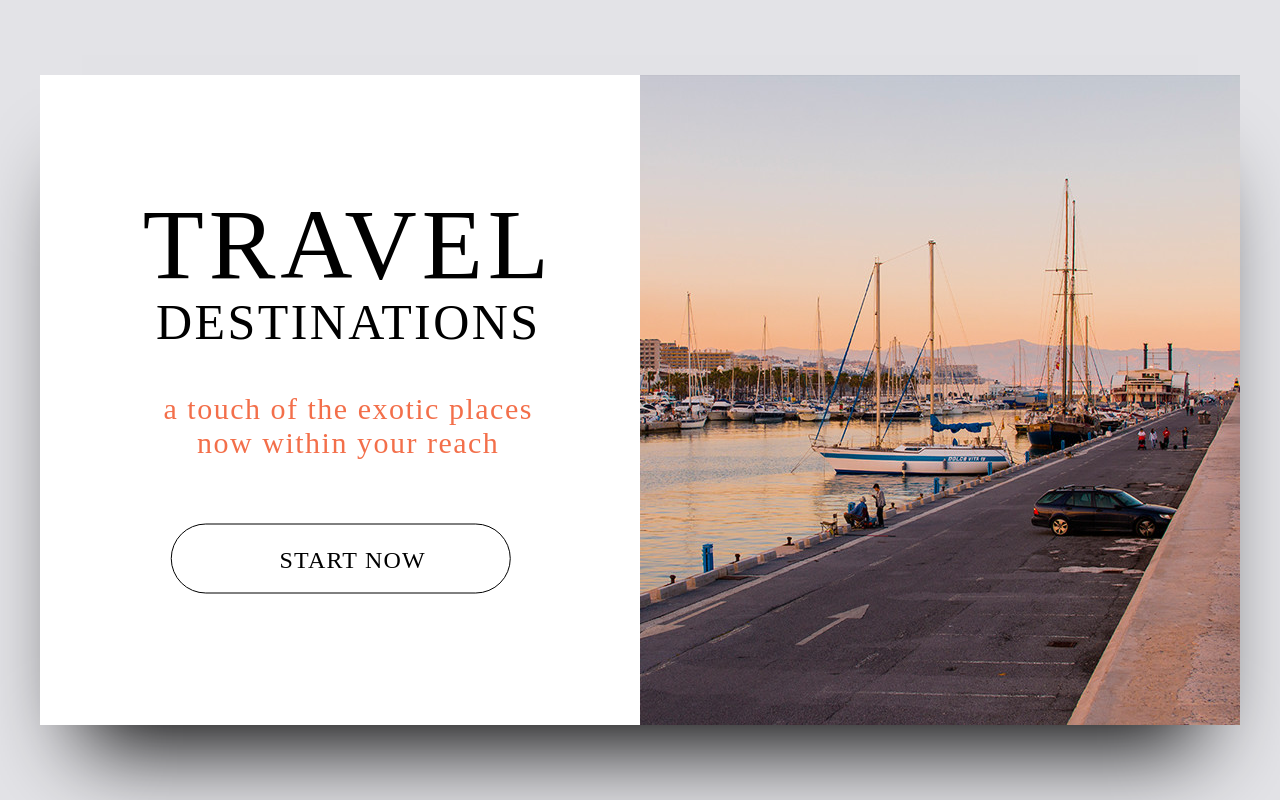
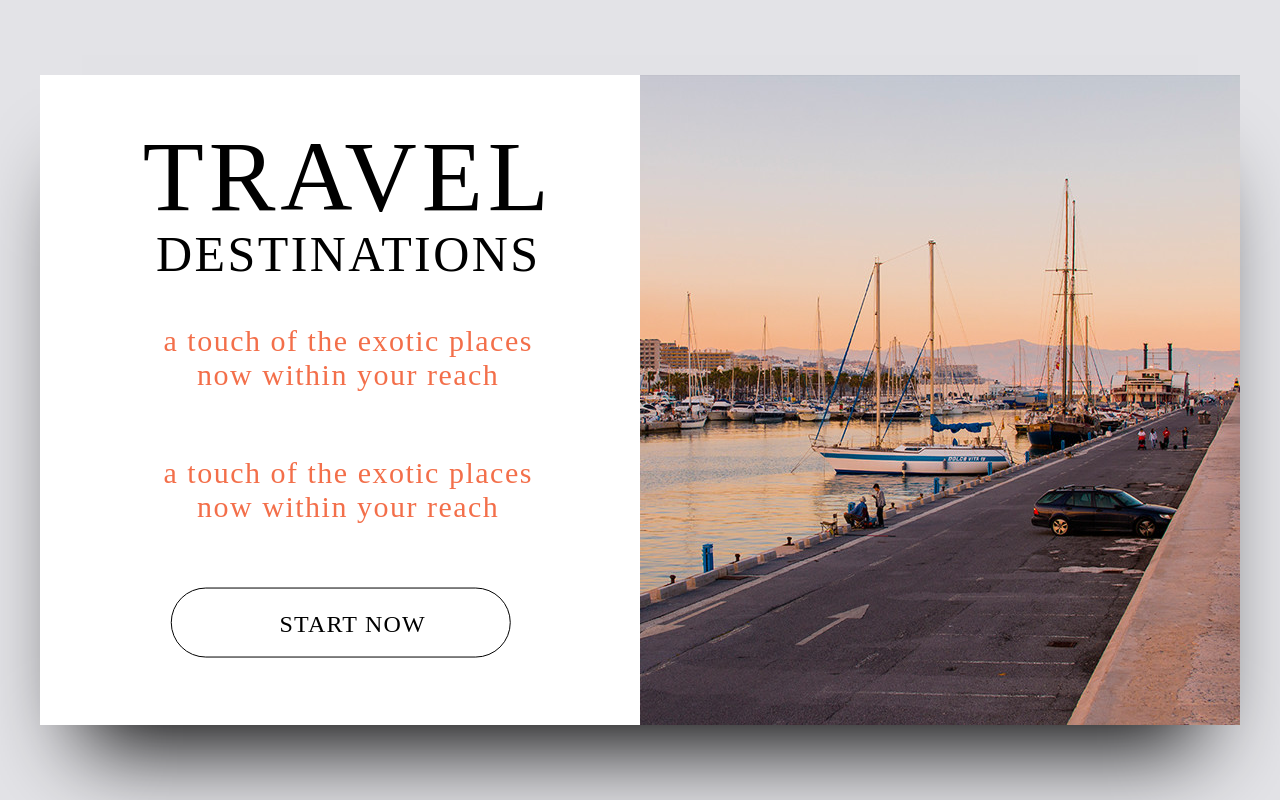
Before and after one commit to AleksandrP23/card-1, a plain HTML site: page docs/card-1/index.html in a window 1280 px wide. Drawn offline with Linux system fonts and the light colour scheme; a web font is replaced by a local one.

Commit message:
Add class card-desc in html

```diff
--- a/docs/card-1/index.html
+++ b/docs/card-1/index.html
@@ -14,6 +14,7 @@
                 <div class="card-title">Travel</div>
                 <div class="card-subtitle">Destinations</div>
                 <div class="card-desc">a touch of the exotic places now within your reach</div>
+                <div class="card-desc">a touch of the exotic places now within your reach</div>
                 <a href="#" class="card-btn">Start Now</a>
             </div>
         </div>
```
